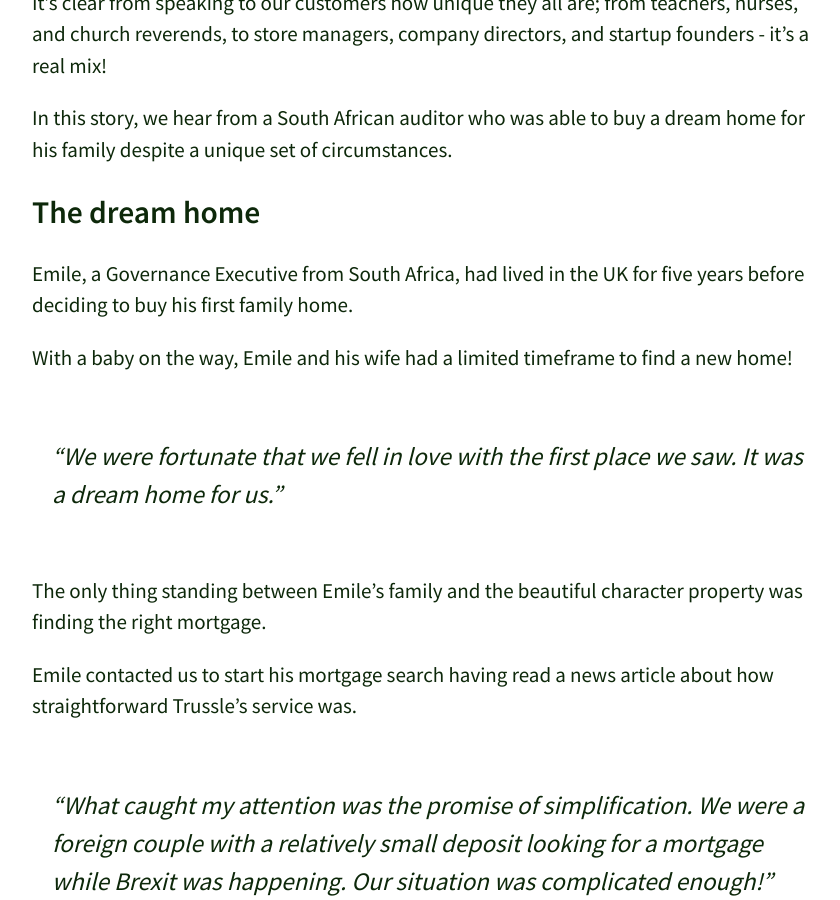
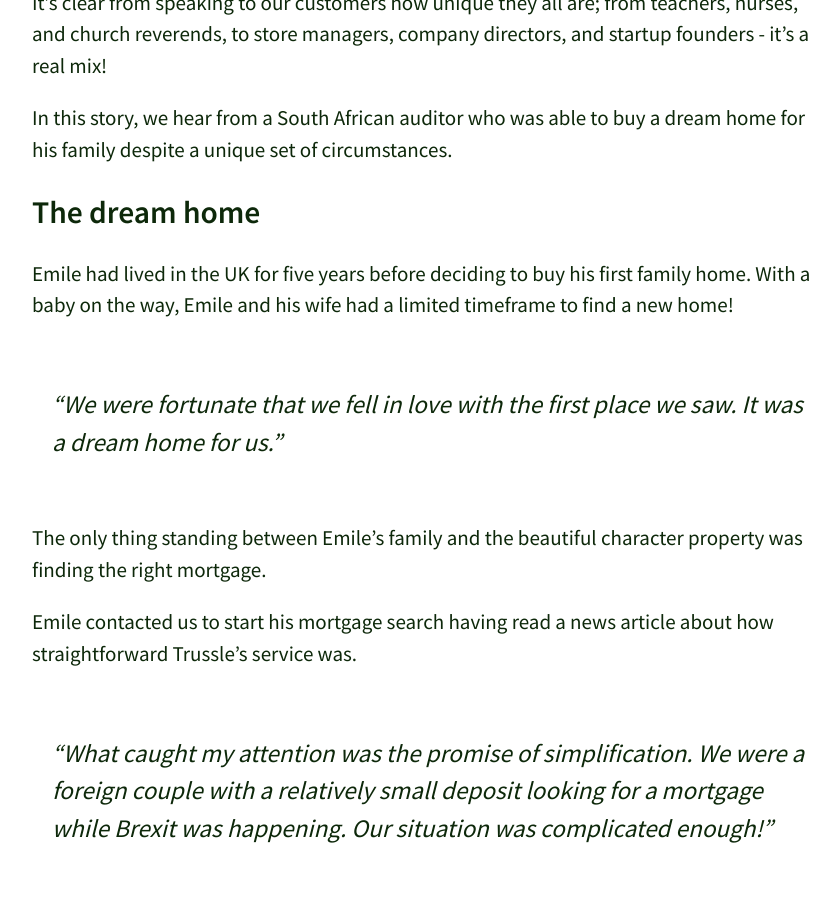
Before and after one commit to olitrussle/blog, a Jekyll site: the page built from _posts/2017-02-13-trussle-stories-the-expatriate.md, in a window 1280 px wide and 900 px high, scrolled down 1112 px. Shown: the whole window, without its empty margins (208-1048 px from the left). Built offline with Jekyll 4.4.1, drawn with Linux system fonts in a browser that asks for light colours.

Commit message:
Updated 2017-02-13-trussle-stories-the-expatriate.md

```diff
--- a/_posts/2017-02-13-trussle-stories-the-expatriate.md
+++ b/_posts/2017-02-13-trussle-stories-the-expatriate.md
@@ -20,9 +20,7 @@ In this story, we hear from a South African auditor who was able to buy a dream
 
 ## The dream home
 
-Emile, a Governance Executive from South Africa, had lived in the UK for five years before deciding to buy his first family home.
-
-With a baby on the way, Emile and his wife had a limited timeframe to find a new home!
+Emile had lived in the UK for five years before deciding to buy his first family home. With a baby on the way, Emile and his wife had a limited timeframe to find a new home!
 
 > “We were fortunate that we fell in love with the first place we saw. It was a dream home for us.”
 
```
